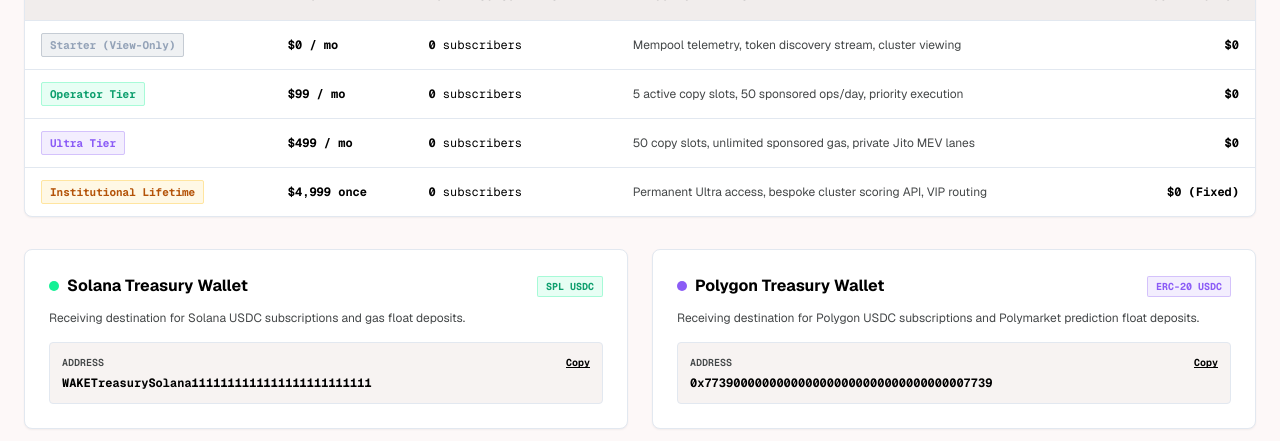
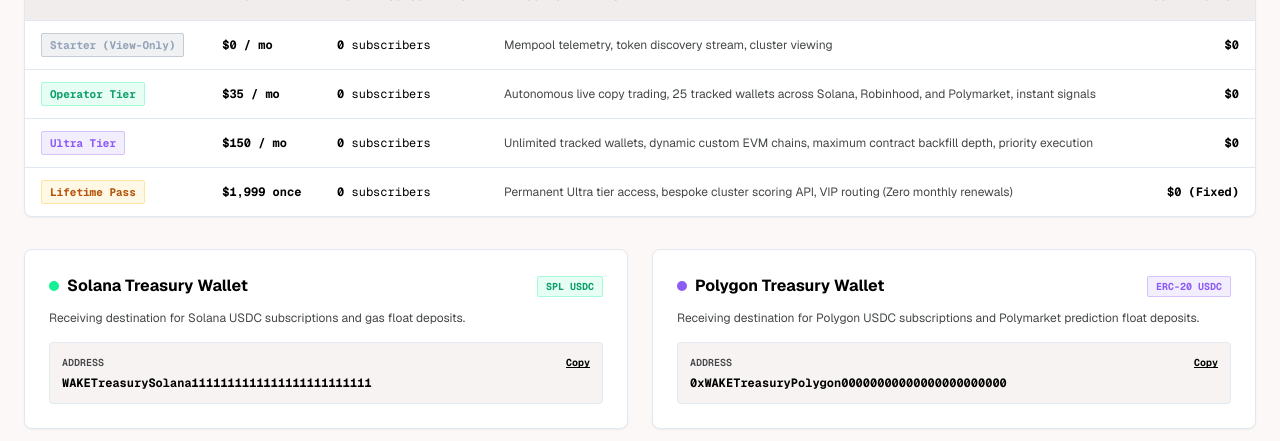
Before and after one commit to xamie01/SWAT, a Next.js app in the folder apps/web/: page /admin/revenue in a window 1280 px wide. Shown: the part 491-932 px from the top of the page. Built offline with nearby package versions, Linux system fonts and the light colour scheme; no server answers.

Commit message:
fix(revenue): correct operator billing tier pricing to 5, 50, and ,999 USDC

```diff
--- a/apps/web/app/admin/revenue/page.tsx
+++ b/apps/web/app/admin/revenue/page.tsx
@@ -53,8 +53,8 @@ export default function AdminRevenuePage() {
   const lifetimeCount = users.filter((u) => u.tier === 'lifetime').length;
 
   const totalPaidSubscribers = operatorCount + ultraCount + lifetimeCount;
-  const mrrUsd = operatorCount * 99 + ultraCount * 499;
-  const cumulativeRevenueUsd = mrrUsd + lifetimeCount * 4999;
+  const mrrUsd = operatorCount * 35 + ultraCount * 150;
+  const cumulativeRevenueUsd = mrrUsd + lifetimeCount * 1999;
 
   const plans = [
     {
@@ -69,28 +69,28 @@ export default function AdminRevenuePage() {
     {
       id: 'operator',
       name: 'Operator Tier',
-      price: '$99 / mo',
+      price: '$35 / mo',
       count: operatorCount,
-      features: '5 active copy slots, 50 sponsored ops/day, priority execution',
-      mrr: `$${(operatorCount * 99).toLocaleString()}`,
+      features: 'Autonomous live copy trading, 25 tracked wallets across Solana, Robinhood, and Polymarket, instant signals',
+      mrr: `$${(operatorCount * 35).toLocaleString()}`,
       badgeColor: 'border-[#14F195]/30 text-[#0E9F6E] dark:text-[#14F195] bg-[#14F195]/10',
     },
     {
       id: 'ultra',
       name: 'Ultra Tier',
-      price: '$499 / mo',
+      price: '$150 / mo',
       count: ultraCount,
-      features: '50 copy slots, unlimited sponsored gas, private Jito MEV lanes',
-      mrr: `$${(ultraCount * 499).toLocaleString()}`,
+      features: 'Unlimited tracked wallets, dynamic custom EVM chains, maximum contract backfill depth, priority execution',
+      mrr: `$${(ultraCount * 150).toLocaleString()}`,
       badgeColor: 'border-[#8B5CF6]/30 text-[#8B5CF6] bg-[#8B5CF6]/10',
     },
     {
       id: 'lifetime',
-      name: 'Institutional Lifetime',
-      price: '$4,999 once',
+      name: 'Lifetime Pass',
+      price: '$1,999 once',
       count: lifetimeCount,
-      features: 'Permanent Ultra access, bespoke cluster scoring API, VIP routing',
-      mrr: `$${(lifetimeCount * 4999).toLocaleString()} (Fixed)`,
+      features: 'Permanent Ultra tier access, bespoke cluster scoring API, VIP routing (Zero monthly renewals)',
+      mrr: `$${(lifetimeCount * 1999).toLocaleString()} (Fixed)`,
       badgeColor: 'border-[#FFB800]/30 text-[#B45309] dark:text-[#FFB800] bg-[#FFB800]/10',
     },
   ];
@@ -278,14 +278,14 @@ export default function AdminRevenuePage() {
                 <span className="text-[10px] text-on-surface-variant uppercase font-semibold">Address</span>
                 <button
                   type="button"
-                  onClick={() => handleCopy('0x7739000000000000000000000000000000007739', 'poly-treasury')}
+                  onClick={() => handleCopy('0xWAKETreasuryPolygon00000000000000000000000', 'poly-treasury')}
                   className="text-[10px] text-primary underline font-bold"
                 >
                   {copiedKey === 'poly-treasury' ? <span className="text-status-success">✓ Copied!</span> : 'Copy'}
                 </button>
               </div>
               <div className="font-bold text-primary truncate select-all">
-                0x7739000000000000000000000000000000007739
+                0xWAKETreasuryPolygon00000000000000000000000
               </div>
             </div>
           </div>
```
